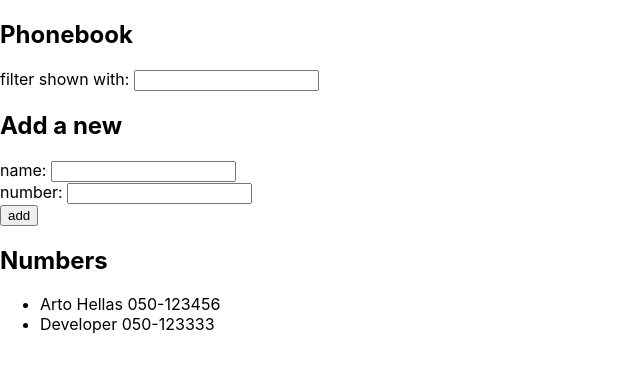
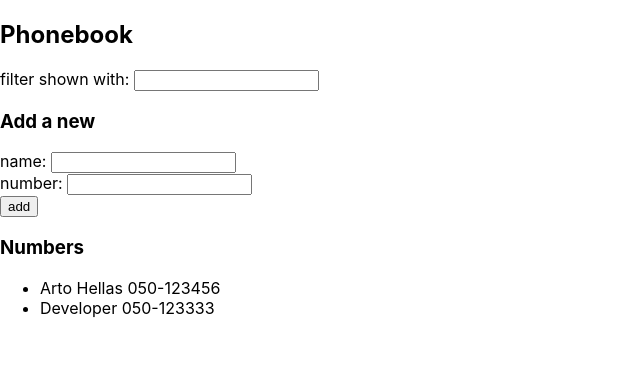
Before and after one commit to Jvaan/fso2020, a React (Create React App) app in the folder osa2/puhelinluettelo/: page / in a window 1280 px wide. Shown: the top 372 px of the page, without its empty margins (0-640 px from the left). Built offline with nearby package versions, Linux system fonts and the light colour scheme.

Commit message:
2.10: puhelinluettelo step5

```diff
--- a/osa2/puhelinluettelo/src/App.js
+++ b/osa2/puhelinluettelo/src/App.js
@@ -1,5 +1,7 @@
 import React, { useState } from 'react'
-import Person from './components/Person'
+import Filter from './components/Filter'
+import Persons from './components/Persons'
+import PersonForm from './components/PersonForm'
 
 const App = () => {
     const [persons, setPersons] = useState([
@@ -69,27 +71,11 @@ const App = () => {
     return (
         <div>
             <h2>Phonebook</h2>
-            <div>
-                filter shown with: <input value={newFilter} onChange={handleFilterChange} />
-            </div>
-            <h2>Add a new</h2>
-            <form onSubmit={addName}>
-                <div>
-                    name: <input value={newName} onChange={handleNameChange} />
-                </div>
-                <div>
-                    number: <input value={newNumber} onChange={handleNumberChange} />
-                </div>
-                <div>
-                    <button type="submit">add</button>
-                </div>
-            </form>
-            <h2>Numbers</h2>
-            <ul>
-                {personsToShow.map((person) =>
-                    <Person key={person.id} person={person} />
-                )}
-            </ul>
+            <Filter value={newFilter} onChange={handleFilterChange} />
+            <h3>Add a new</h3>
+            <PersonForm name={newName} number={newNumber} nameHandler={handleNameChange} numberHandler={handleNumberChange} addNameHandler={addName} />
+            <h3>Numbers</h3>
+            <Persons persons={personsToShow} />
         </div>
     )
 }
--- /dev/null
+++ b/osa2/puhelinluettelo/src/components/Filter.js
@@ -0,0 +1,11 @@
+import React from 'react'
+
+const Filter = ({ value, onChange }) => {
+    return (
+        <div>
+            filter shown with: <input value={value} onChange={onChange} />
+        </div>
+    )
+}
+
+export default Filter
--- /dev/null
+++ b/osa2/puhelinluettelo/src/components/PersonForm.js
@@ -0,0 +1,19 @@
+import React from 'react'
+
+const PersonForm = ({ name, number, nameHandler, numberHandler, addNameHandler }) => {
+    return (
+        <form onSubmit={addNameHandler}>
+            <div>
+                name: <input value={name} onChange={nameHandler} />
+            </div>
+            <div>
+                number: <input value={number} onChange={numberHandler} />
+            </div>
+            <div>
+                <button type="submit">add</button>
+            </div>
+        </form>
+    )
+}
+
+export default PersonForm
--- /dev/null
+++ b/osa2/puhelinluettelo/src/components/Persons.js
@@ -0,0 +1,14 @@
+import React from 'react'
+import Person from './Person'
+
+const Persons = ({ persons }) => {
+    return (
+        <ul>
+            {persons.map((person) =>
+                <Person key={person.id} person={person} />
+            )}
+        </ul>
+    )
+}
+
+export default Persons
```
